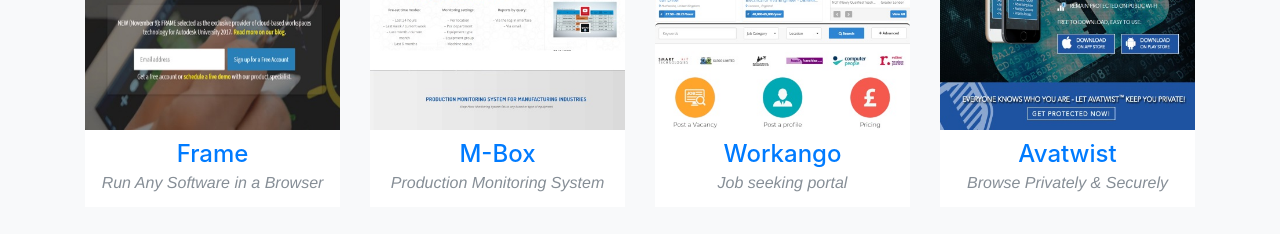
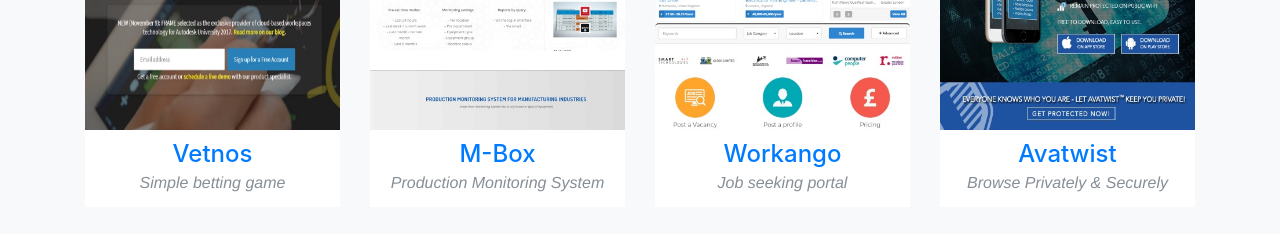
Before and after one commit to diligent-crew/diligent-crew.github.io, a website with bundled scripts: page index.html in a window 1280 px wide. Shown: the part 1960-2194 px from the top of the page. Built offline with nearby package versions, Linux system fonts and the light colour scheme; a web font is replaced by a local one.

Commit message:
Added Vetnos instead of Frame

```diff
--- a/index.html
+++ b/index.html
@@ -133,8 +133,8 @@
                         <img class="img-fluid" src="img/portfolio/frame_portal.jpg" alt="">
                     </a>
                     <div class="portfolio-caption">
-                        <h4><a href="https://fra.me/" target="_blank">Frame</a></h4>
-                        <p class="text-muted">Run Any Software in a Browser</p>
+                        <h4><a href="http://vetnos.co/" target="_blank">Vetnos</a></h4>
+                        <p class="text-muted">Simple betting game</p>
                     </div>
                 </div>
                 <div class="col-md-3 col-sm-6 portfolio-item">
```
